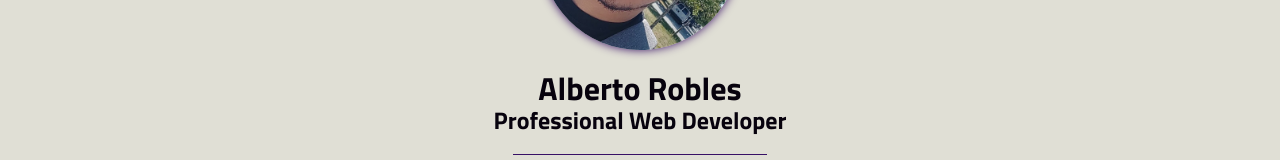
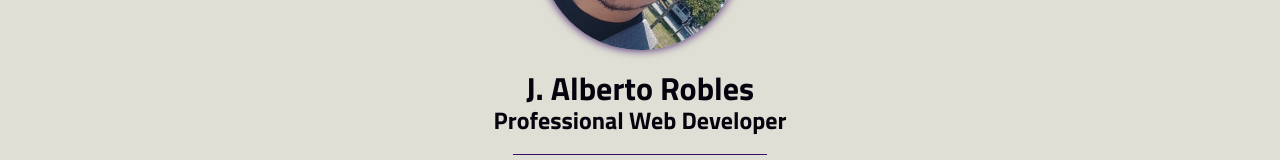
Before and after one commit to AlOaks/my_website, a React app: page / in a window 1280 px wide. Both pictures are taken after a click on the button "Let's get started". Shown: the part 170-330 px from the top of the page. Built offline with nearby package versions, Linux system fonts and the light colour scheme.

Commit message:
Fixing Images

```diff
--- a/js/components/Header.jsx
+++ b/js/components/Header.jsx
@@ -5,8 +5,8 @@ export default class Header extends Component {
         return (
             <header>
                 <div className="info-profile">
-                    <img className="avatar" src="../assets/profile.jpg" alt="my-avatar"/>
-                    <h1>Alberto Robles</h1>
+                    <img className="avatar" src="/assets/profile.jpg" alt="my-avatar"/>
+                    <h1>J. Alberto Robles</h1>
                     <h2>Professional Web Developer</h2>
                 </div>
                 <div className="extra-info">
```
